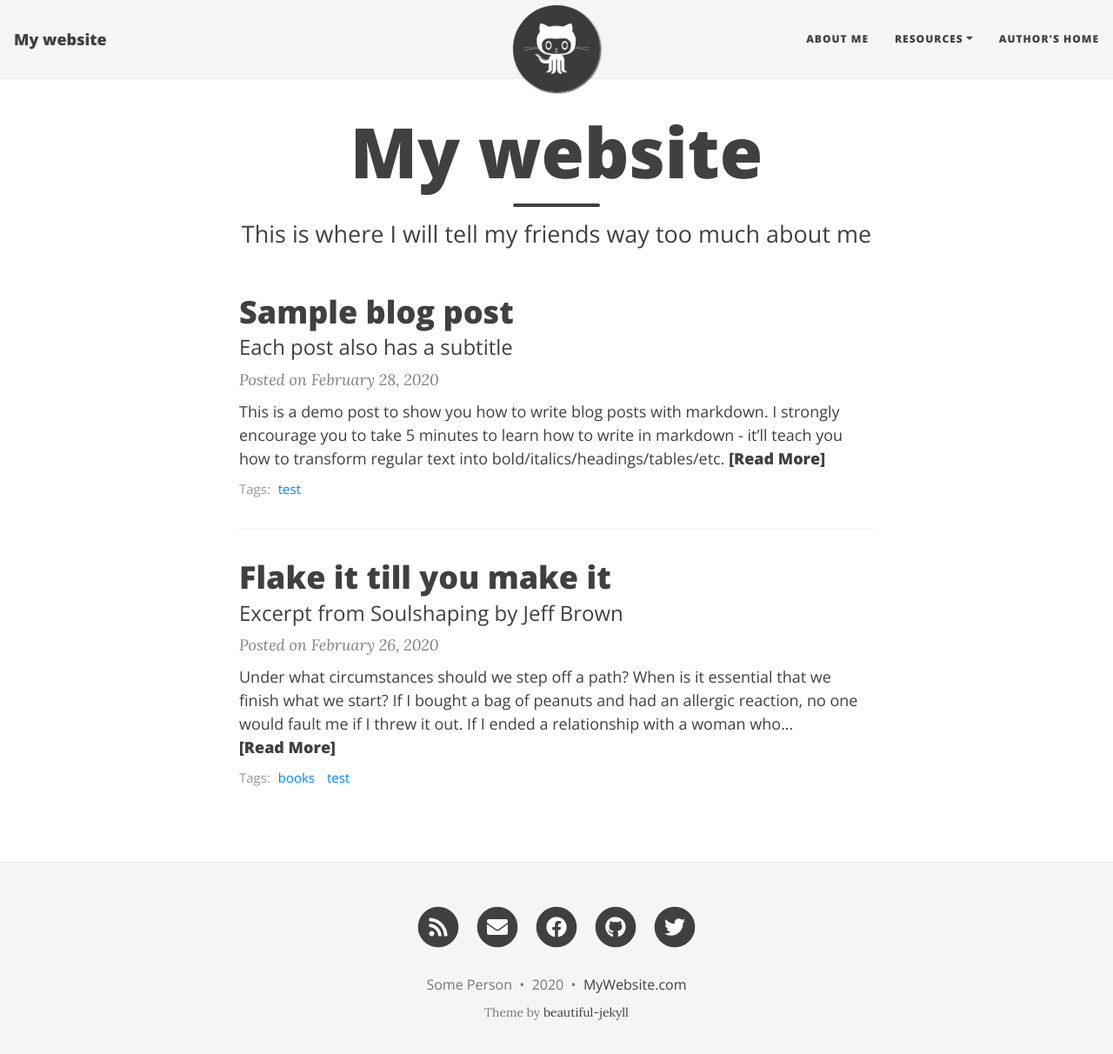
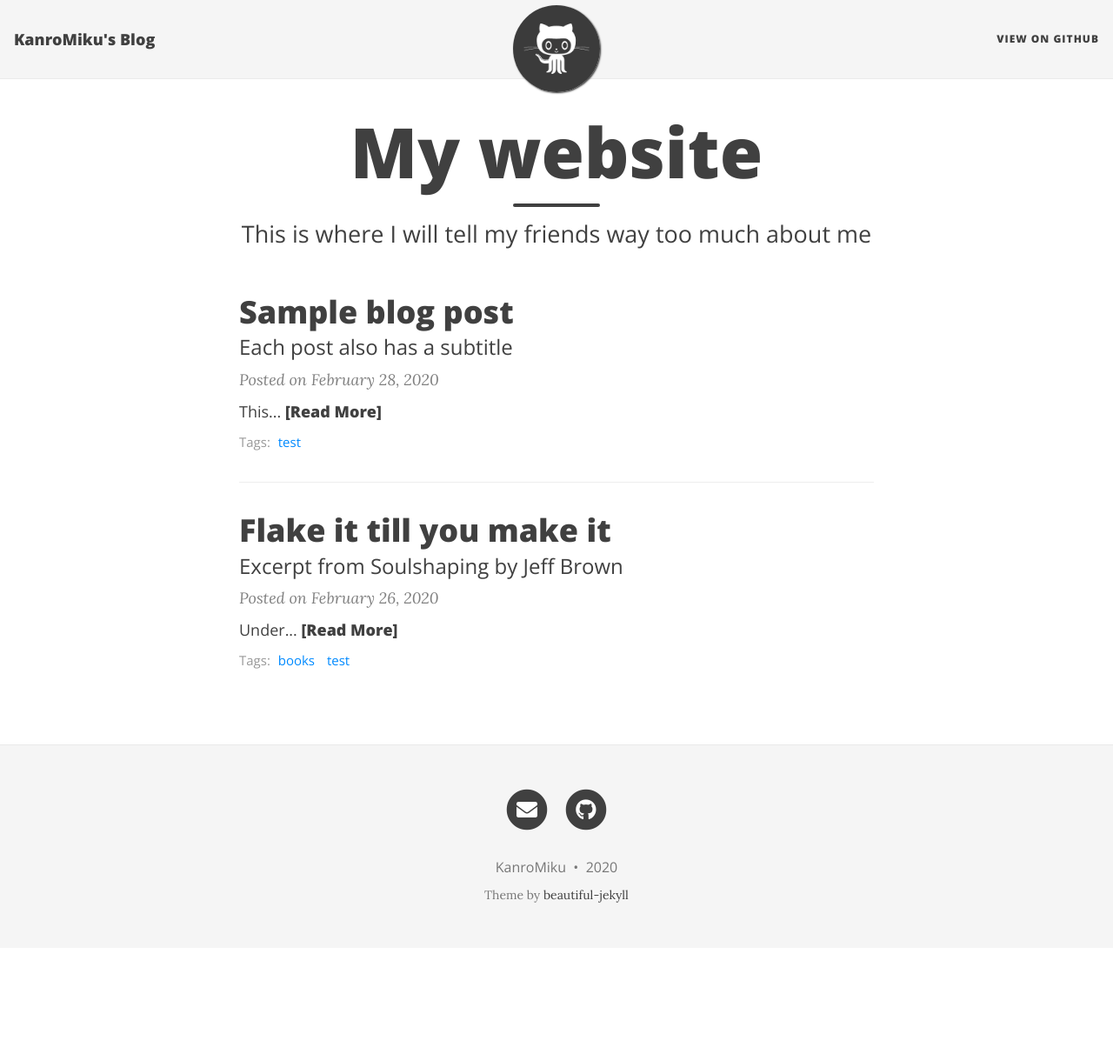
Before and after one commit to kanromiku/kanromiku.github.io, a Jekyll site: the page built from index.html, in a window 1280 px wide and 1225 px high. Shown: the top 1212 px of the window at 87% size. Built offline with Jekyll 4.4.1, drawn with Linux system fonts in a browser that asks for light colours; nearby versions of some CDN libraries; the list of posts is cut into pages by our own code.

Commit message:
Update _config.yml

```diff
--- a/_config.yml
+++ b/_config.yml
@@ -1,22 +1,15 @@
 # --- Basic options --- #
 
 # Name of website
-title: My website
-
-# Short description of your site
-description: A virtual proof that I'm awesome
+title: KanroMiku's Blog
 
 # Your name to show in the footer
-author: Some Person
+author: KanroMiku
 
 # --- List of links in the navigation bar --- #
 
 navbar-links:
-  About Me: "aboutme"
-  Resources:
-    - Beautiful Jekyll: "https://beautifuljekyll.com"
-    - Learn markdown: "https://www.markdowntutorial.com/"
-  Author's home: "https://deanattali.com"
+  View on GitHub: "https://github.com/kanromiku/kanromiku.github.io/"
 
 # --- Logo --- #
 
@@ -38,11 +31,8 @@ round-avatar: true
 # Uncomment the links you want to show and add your information to each one.
 # If you don't want to show a link to an RSS feed, set rss to "false".
 social-network-links:
-  email: "someone@example.com"
-  facebook: deanattali
-  github: daattali
-  twitter: daattali
-  rss: true
+  email: "kanromiku_lpc@yeah.net"
+  github: "github.com/kanromiku"
 #  reddit: yourname
 #  linkedin: daattali
 #  xing: yourname
@@ -62,19 +52,14 @@ social-network-links:
 
 # Select which social network share links to show in posts
 share-links-active:
-  twitter: true
-  facebook: true
-  linkedin: true
+  github: true
 
-# How to display the link to your website in the footer
-# Remove this if you don't want a link in the footer
-url-pretty: "MyWebsite.com"
 
 # Create a "tags" index page and make tags on each post clickable
 link-tags: true
 
 # Excerpt Word Length - Truncates the excerpt to the specified number of words on the index page
-excerpt_length: 50
+excerpt_length: 0
 
 # --- Colours / background image --- #
 
@@ -164,7 +149,7 @@ date_format: "%B %-d, %Y"
 # --- You don't need to touch anything below here (but you can if you want) --- #
 
 # Output options (more information on Jekyll's site)
-timezone: "America/Vancouver"
+timezone: "China/Chongqing"
 markdown: kramdown
 highlighter: rouge
 permalink: /:year-:month-:day-:title/
```
